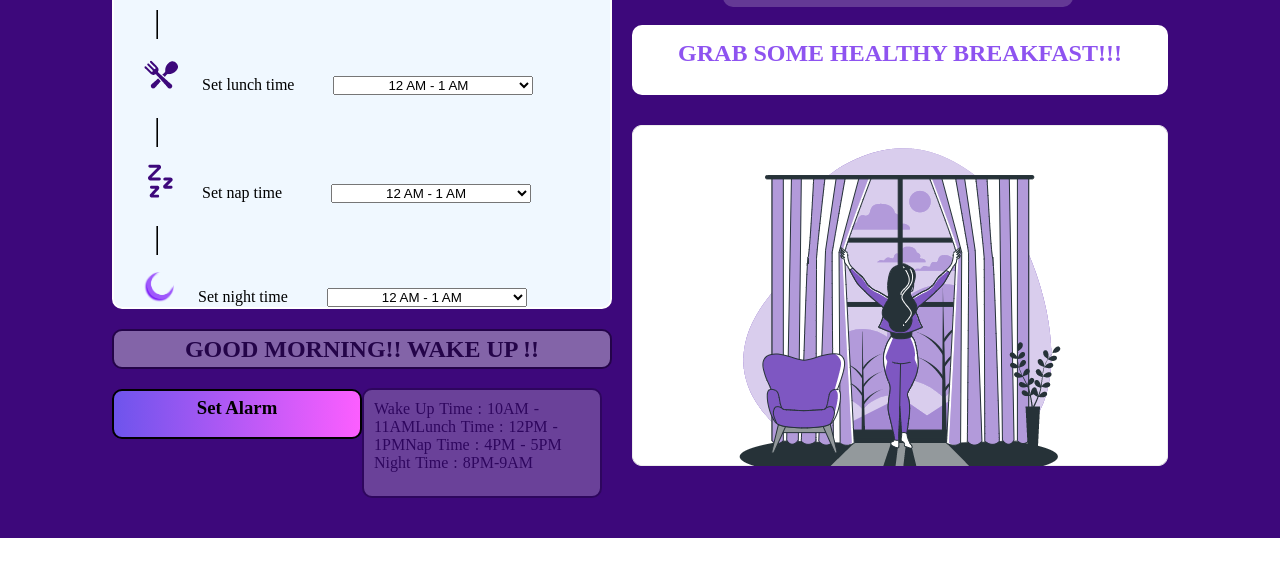
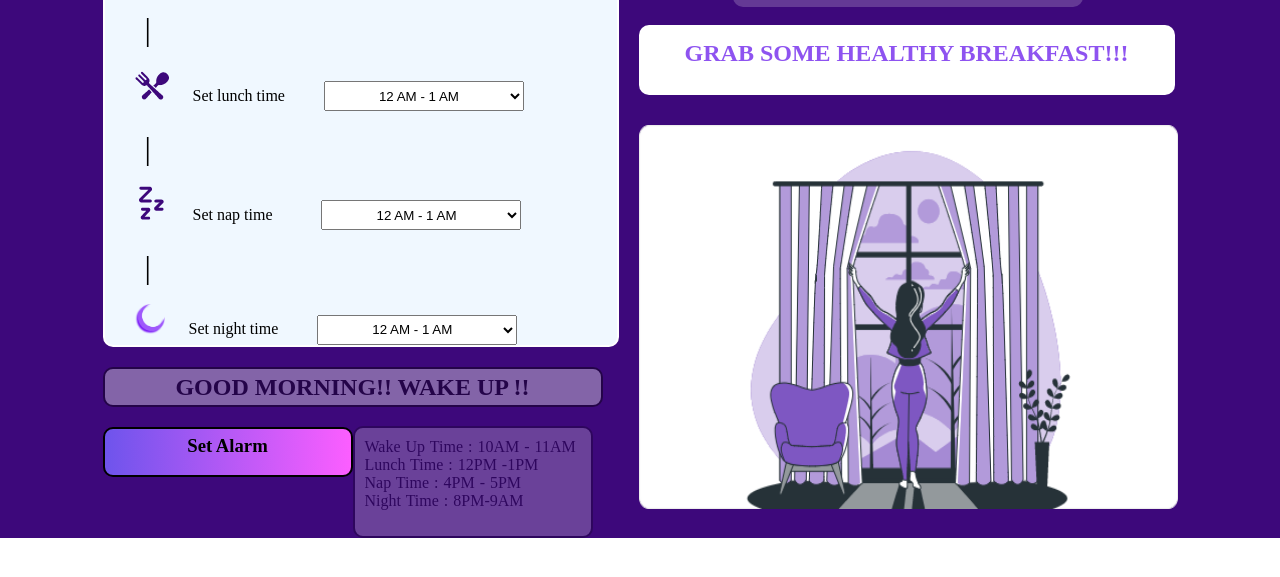
Before and after one commit to sumitpahadi/digital-clock-project, a plain HTML site: page index.html in a window 1280 px wide. Shown: the part 175-752 px from the top of the page. Drawn offline with Linux system fonts and the light colour scheme.

Commit message:
seond commit

```diff
--- a/index.html
+++ b/index.html
@@ -155,9 +155,11 @@
             <h3 onClick="setAlarm()">Set Alarm</h3>
           </div>
           <div class="p inline">
-            <span class="scheduleTime ">Wake Up Time : 10AM - 11AM</span><span
-                        class="scheduleTime">Lunch Time : 12PM -
-                        1PM</span><span class="scheduleTime ">Nap Time : 4PM - 5PM</span> <span
+            <span class="scheduleTime ">Wake Up Time : 10AM - 11AM</span>
+            <br><span
+                        class="scheduleTime">Lunch Time : 12PM -1PM</span>
+                        <br><span class="scheduleTime ">Nap Time : 4PM - 5PM</span>
+                        <br><span
                         class="scheduleTime ">Night Time : 8PM-9AM</span>
 
           </div>
--- a/style.css
+++ b/style.css
@@ -6,7 +6,7 @@
 .main-container {
   background-color: #3d087b;
   width: 100%;
-  height: 713px;
+  height: 100%;
   display: flex;
   justify-content: center;
 }
@@ -18,8 +18,8 @@
 }
 .settime {
   border: 2px solid white;
-  width: 500px;
-  height: 363px;
+  width: 516px;
+    height: 401px;
   background-color: aliceblue;
   border-radius: 10px;
   display: flex;
@@ -30,12 +30,16 @@
   display: inline-block;
   padding-left: 30px;
 }
+
+
+
 .alltime label {
   padding-left: 20px;
   padding-right: 20px;
 }
 .alltime select {
   width: 200px;
+  height: 30px;
   padding-left: 50px;
 }
 .lunchtime label {
@@ -47,6 +51,7 @@
 .nighttime label {
   padding-right: 35px;
 }
+
 .line {
   padding-left: 40px;
   font-size: xx-large;
@@ -90,7 +95,7 @@ h3 {
   background-color: #ffffff;
   opacity: 0.23;
   width: 240px;
-  height: 110px;
+  height: 112px;
   padding: 10px;
   word-spacing: 1px;
   text-align: left;
@@ -190,6 +195,10 @@ h3 {
 }
 .wallpaper {
   margin-left: 20px;
+}
+.pic{
+  width: 539px;
+  height: 384px;
 }
 /* ----------------------------------media query------------------------------------- */
 
```
